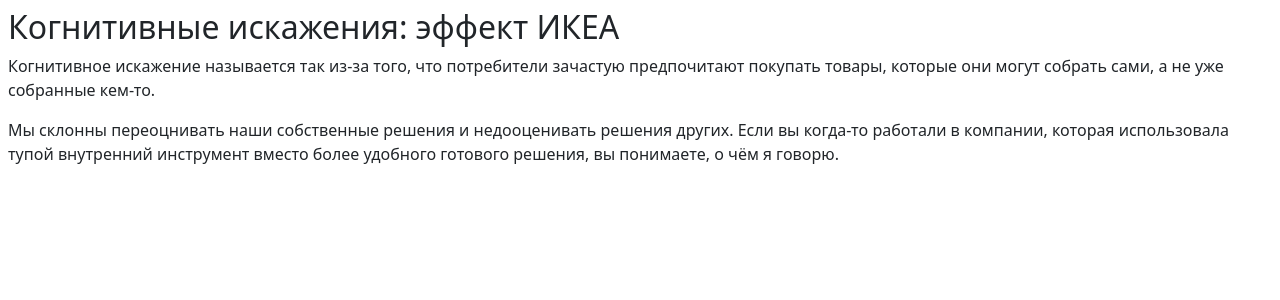
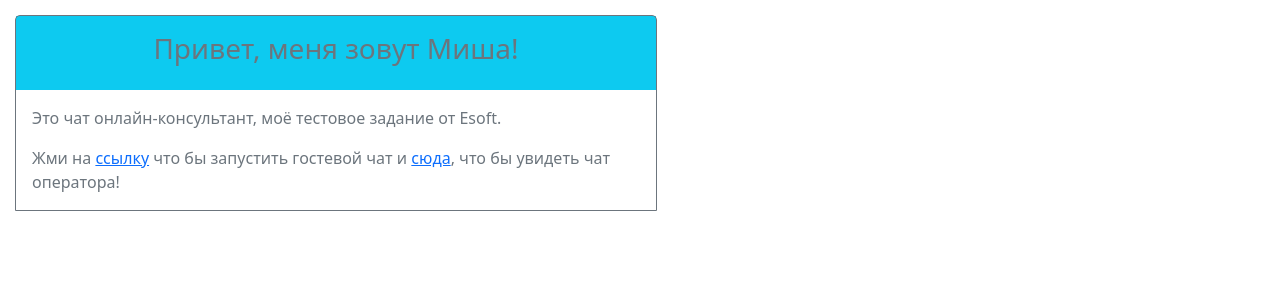
Before and after one commit to Melderey/career-test-esoft, a React (Create React App) app in the folder client/: page /main in a window 1280 px wide. Shown: the top 300 px of the page. Built offline with nearby package versions, Linux system fonts and the light colour scheme.

Commit message:
Добавить стартовую страницу

```diff
--- /dev/null
+++ b/client/src/components/Main/Main.css
@@ -0,0 +1,17 @@
+.main {
+  display: flex;
+  flex-direction: column;
+  justify-content: flex-start;
+  max-width: 40rem;
+  max-height: 25rem;
+  font-size: 1rem;
+  background-color: #fff;
+  color: #6c757d;
+  outline: 1px solid #6c757d;
+  border-top-left-radius: 0.25rem;
+  border-top-right-radius: 0.25rem;
+}
+
+.main p {
+  padding-left: 1rem;
+}
--- a/client/src/components/Main/Main.jsx
+++ b/client/src/components/Main/Main.jsx
@@ -1,20 +1,24 @@
+import { Link } from "react-router-dom";
+import { GUEST_ROUTE, OPERATOR_ROUTE } from "../../constants";
+import "./Main.css";
+
 const Main = () => {
   return (
-    <div className="m-2">
-      <h2>Когнитивные искажения: эффект ИКЕА</h2>
+    <div className="main m-3">
+      <div className="bg-info p-3 text-center">
+        <h3>Привет, меня зовут Миша!</h3>
+      </div>
 
-      <p>
-        Когнитивное искажение называется так из-за того, что потребители
-        зачастую предпочитают покупать товары, которые они могут собрать сами, а
-        не уже собранные кем-то.
-      </p>
-
-      <p>
-        Мы склонны переоцнивать наши собственные решения и недооценивать решения
-        других. Если вы когда-то работали в компании, которая использовала тупой
-        внутренний инструмент вместо более удобного готового решения, вы
-        понимаете, о чём я говорю.
-      </p>
+      <div className="mt-3">
+        <p className="">
+          Это чат онлайн-консультант, моё тестовое задание от Esoft.
+        </p>
+        <p className="">
+          Жми на <Link to={GUEST_ROUTE}>ссылку</Link> что бы запустить гостевой
+          чат и <Link to={OPERATOR_ROUTE}>сюда</Link>, что бы увидеть чат
+          оператора!
+        </p>
+      </div>
     </div>
   );
 };
```
